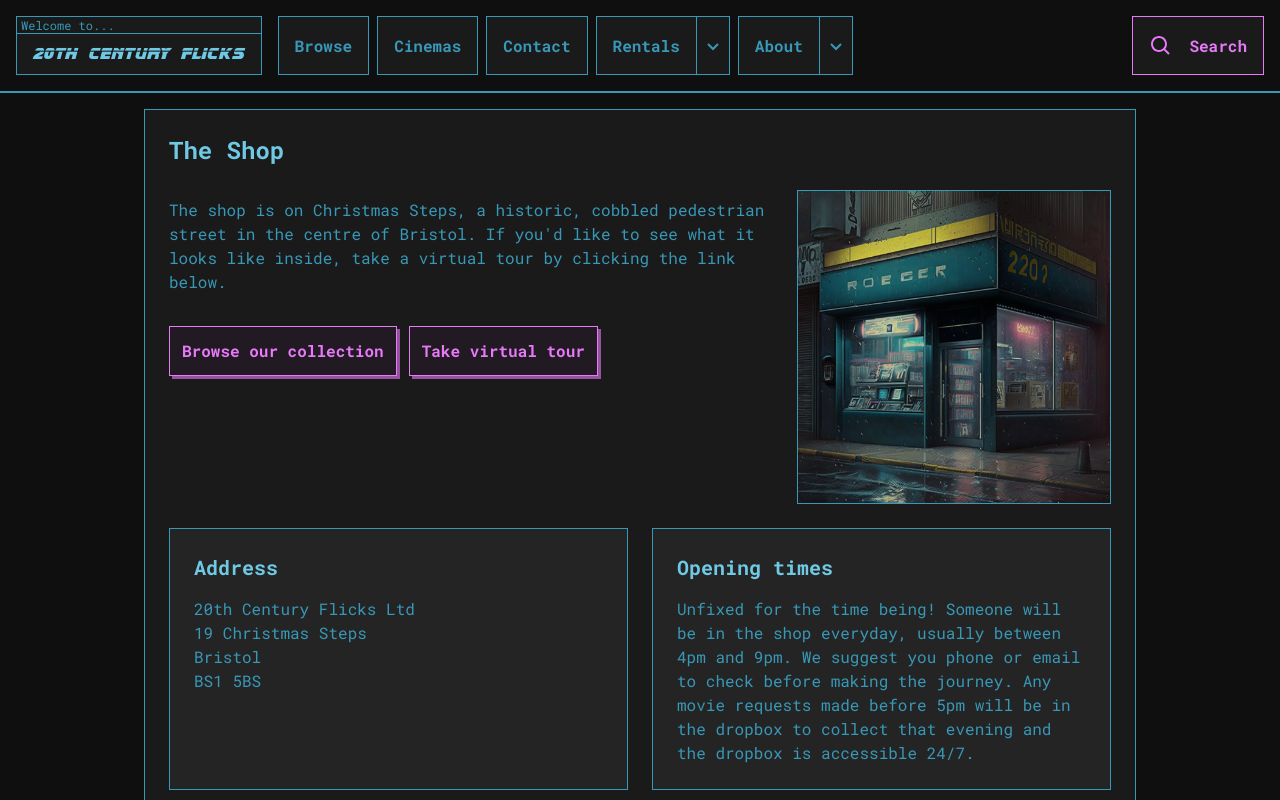
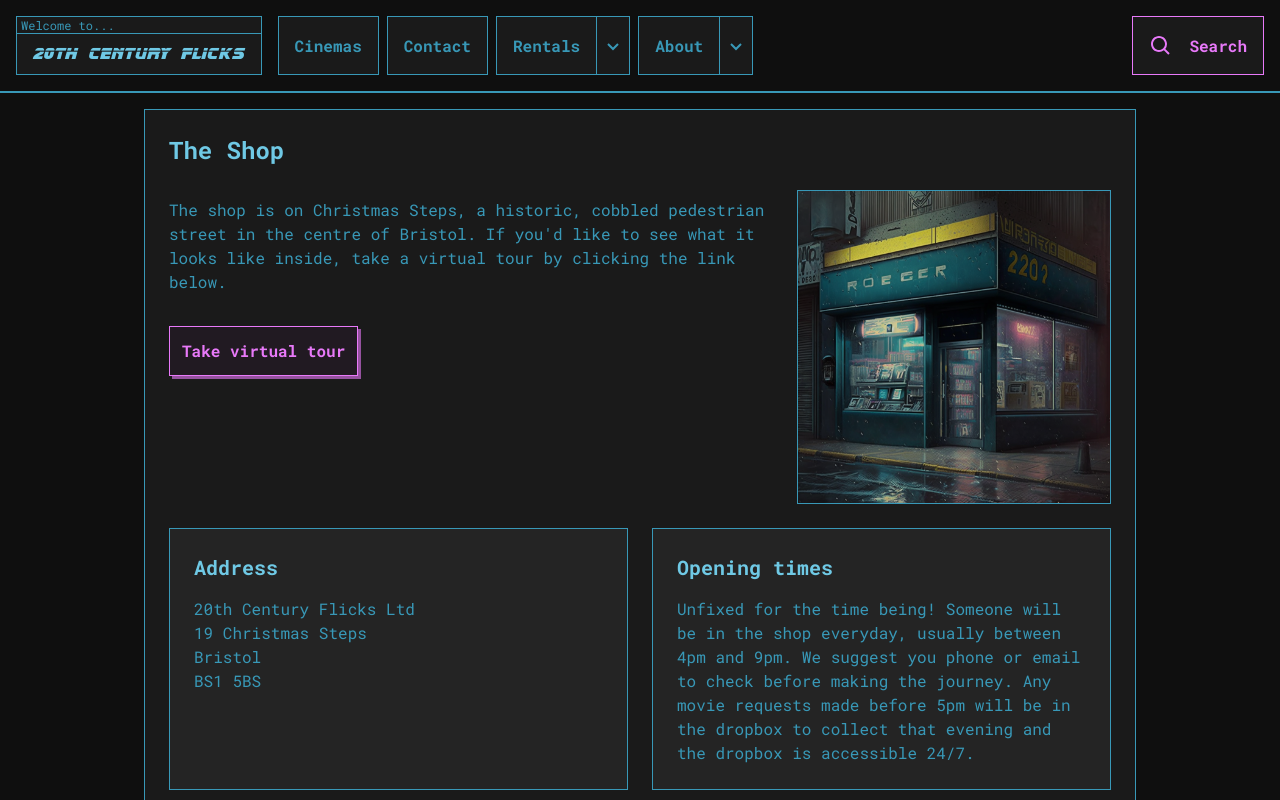
Before and after one commit to alec-hamilton/flicks-frontend, a Next.js app: page /about/the-shop in a window 1280 px wide. Shown: the top 800 px of the page. Built offline with nearby package versions, Linux system fonts and the light colour scheme.

Commit message:
feat: commented out browse links

```diff
--- a/app/about/the-shop/page.tsx
+++ b/app/about/the-shop/page.tsx
@@ -40,9 +40,9 @@ const TheShop = () => {
   return (
     <PageContentWrapper>
       <PageContentHeader title={pageTitle} text={headerText} image={image}>
-        <Link href="/browse">
+        {/* <Link href="/browse">
           <StandardButton>{buttonOneText}</StandardButton>
-        </Link>
+        </Link> */}
         <ExternalLink href="https://appvrstudio.com/viewer/20thcenturyflicks">
           <StandardButton>{buttonTwoText}</StandardButton>
         </ExternalLink>
--- a/app/browse/page.tsx
+++ b/app/browse/page.tsx
@@ -1,5 +1,5 @@
-const Browse = () => {
-  return <p>Browse</p>;
-};
+// const Browse = () => {
+//   return <p>Browse</p>;
+// };
 
-export default Browse;
+// export default Browse;
--- a/components/pageLayout/Navbar/layoutConstants.ts
+++ b/components/pageLayout/Navbar/layoutConstants.ts
@@ -1,6 +1,6 @@
 export const layoutConstants = {
   regularLinks: [
-    { title: "Browse", url: "/browse" },
+    // { title: "Browse", url: "/browse" },
     { title: "Cinemas", url: "/cinemas" },
     { title: "Contact", url: "/contact" },
   ],
@@ -22,7 +22,7 @@ export const layoutConstants = {
   usefulLinks: {
     groupName: "Useful links",
     links: [
-      { title: "Browse", url: "/browse" },
+      // { title: "Browse", url: "/browse" },
       { title: "Cinemas", url: "/cinemas" },
       { title: "Rent locally", url: "/rentals/rent-locally" },
       { title: "Rent by post", url: "/rentals/rent-by-post" },
```
